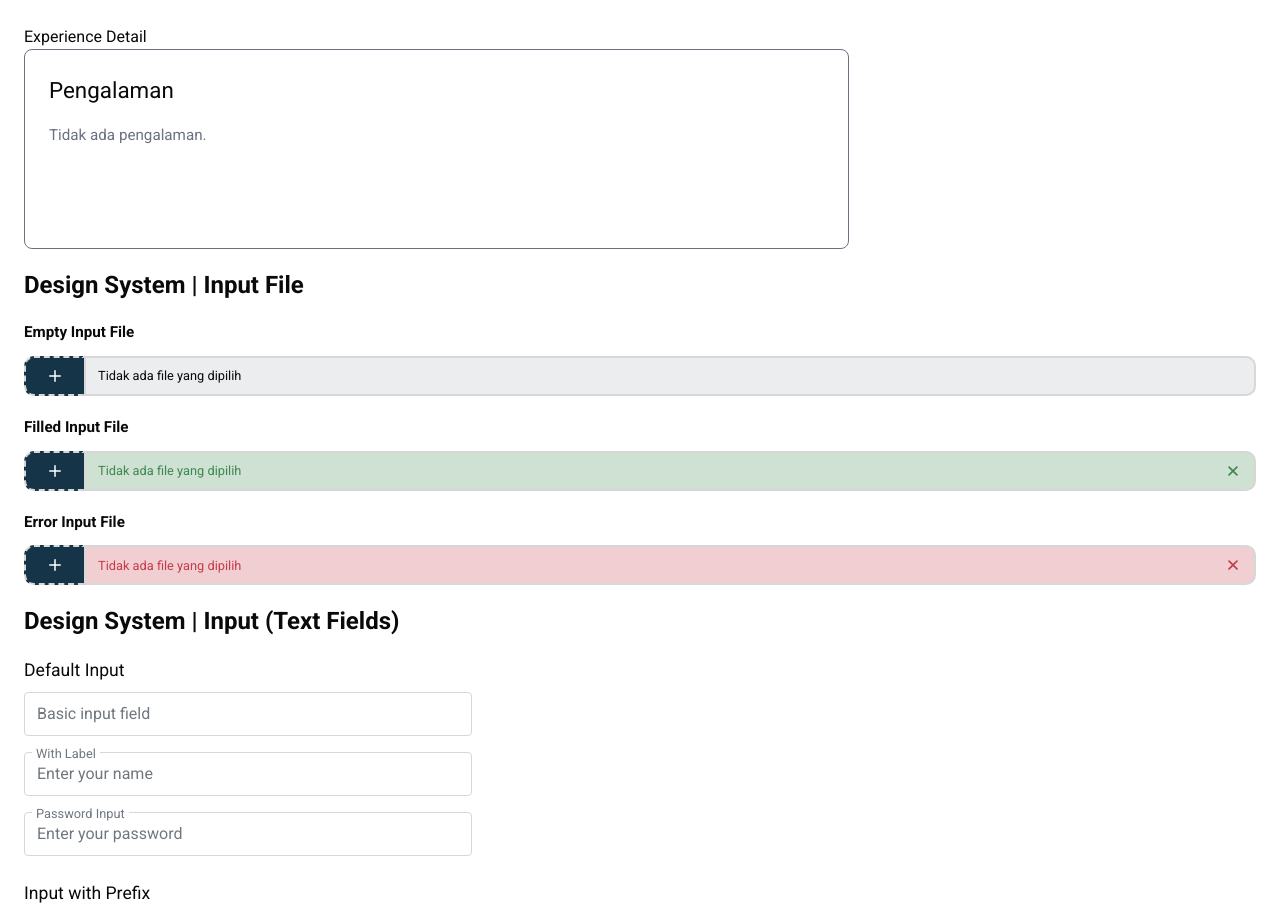
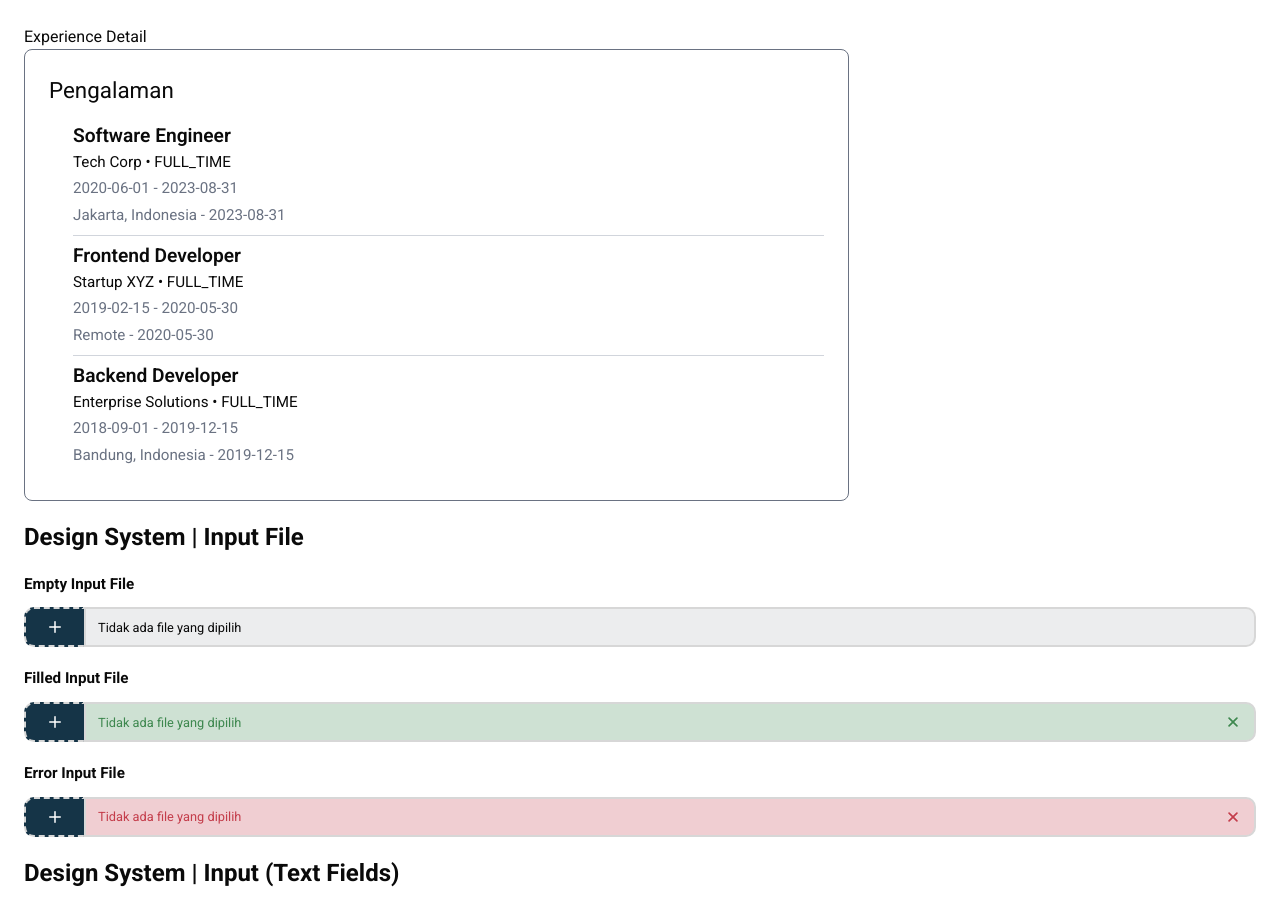
Before and after one commit to Rencanakan-id/rencanakan-talent_pool-frontend, a React (Vite) app: page /design in a window 1280 px wide. Shown: the part 2226-3134 px from the top of the page. Built offline with nearby package versions, Linux system fonts and the light colour scheme.

Commit message:
refactor: fix dummy data

```diff
--- a/src/modules/DesignSystemModule/index.tsx
+++ b/src/modules/DesignSystemModule/index.tsx
@@ -1,5 +1,5 @@
 import { Typography, Textarea, Button, FileInput, Input } from '@/components';
-import Experience from '@/components/ui/experience';
+import Experience, { EmploymentType, LocationType } from '@/components/ui/experience';
 import { Mail, Search, ArrowRight, ChevronRight, User, Bell, ExternalLink } from 'lucide-react';
 
 import { Combobox } from '@/components/ui/combobox';
@@ -7,6 +7,42 @@ import { ComboboxCheckBox } from '@/components/ui/comboboxCheckbox';
 import Location from '@/components/ui/location';
 import UserProfileCard from '@/components/ui/profile';
 import { locations } from '@/data/location';
+const dummyExperience= [
+  {
+    id: 1,
+    title: 'Software Engineer',
+    company: 'Tech Corp',
+    employmentType: 'FULL_TIME' as EmploymentType,
+    startDate: '2020-06-01',
+    endDate: '2023-08-31',
+    location: 'Jakarta, Indonesia',
+    locationType: 'ON_SITE' as LocationType,
+    talentId: 101,
+  },
+  {
+    id: 2,
+    title: 'Frontend Developer',
+    company: 'Startup XYZ',
+    employmentType: 'FULL_TIME' as EmploymentType,
+    startDate: '2019-02-15',
+    endDate: '2020-05-30',
+    location: 'Remote',
+    locationType: 'ON_SITE' as LocationType,
+    talentId: 102,
+  },
+  {
+    id: 3,
+    title: 'Backend Developer',
+    company: 'Enterprise Solutions',
+    employmentType: 'FULL_TIME' as EmploymentType,
+    startDate: '2018-09-01',
+    endDate: '2019-12-15',
+    location: 'Bandung, Indonesia',
+    locationType: 'ON_SITE' as LocationType,
+    talentId: 103,
+  },
+];
+
 
 const dummyUser = {
   id: '1',
@@ -198,7 +234,7 @@ export const DesignSystemModule = () => {
       </div>
       <div>
         <h1> Experience Detail </h1>
-        <Experience experiences={[]}/>
+        <Experience experiences={dummyExperience}/>
       </div>
 
       <h1 className="text-2xl font-bold">Design System | Input File</h1>
```
